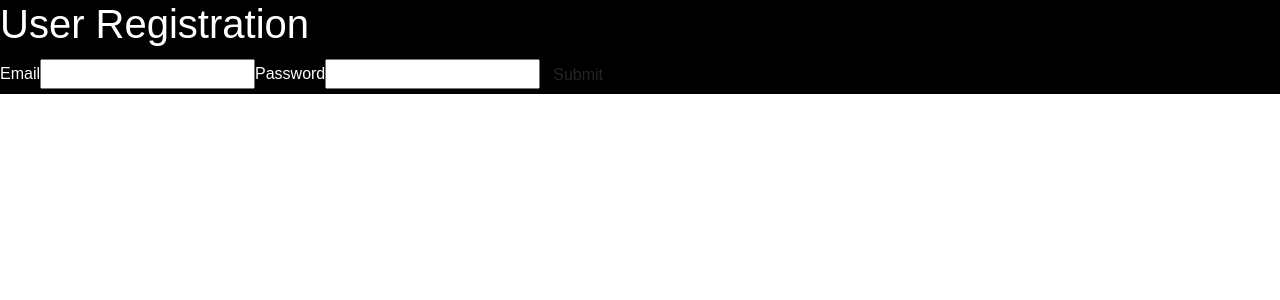
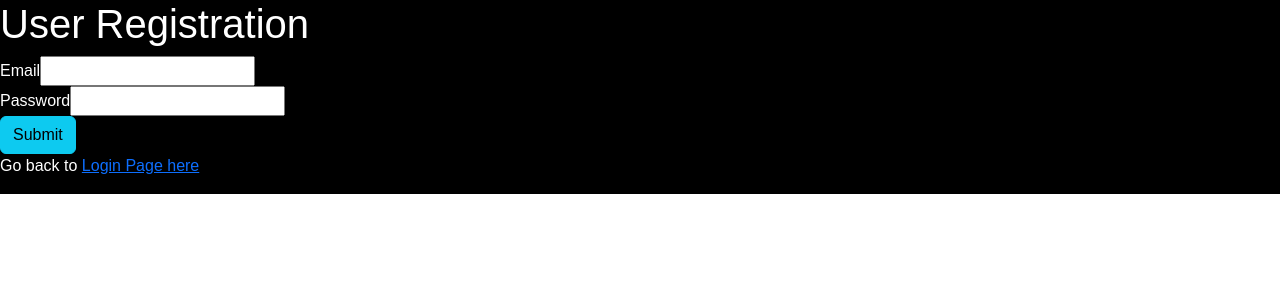
Before and after one commit to AmaanKang/Recipe_Sharing_Frontend, a React (Create React App) app: page /register in a window 1280 px wide. Shown: the top 300 px of the page. Built offline with nearby package versions, Linux system fonts and the light colour scheme; no server answers.

Commit message:
Login is working

```diff
--- a/src/App.js
+++ b/src/App.js
@@ -10,7 +10,6 @@ import Reviews from './components/reviews/Reviews';
 import AddNewRecipe from './components/addNewRecipe/AddNewRecipe';
 import Login from './components/login/Login';
 import Register from './components/register/Register';
-import Contacts from './components/contacts/Contacts';
 
 function App() {
   const [token, setToken] = useState(false);
@@ -62,7 +61,7 @@ function App() {
         <Routes>
           <Route path="/" element={<Home recipes={recipes} getRecipeData={getRecipeData} recipe={recipe} reviews={reviews} setReviews={setReviews}/>}>Home</Route>
           <Route path="/add-new-recipe" element={<AddNewRecipe/>}>Add New recipe</Route>
-          <Route path="/contact" element={<Contacts/>}>Contact</Route>
+          <Route path="/contact" element={<Contacts />}>Contact</Route>
         </Routes>
       </div>
     );
--- a/src/components/login/Login.js
+++ b/src/components/login/Login.js
@@ -7,7 +7,7 @@ import './Login.css';
 import PropTypes from 'prop-types';
 import {Link} from 'react-router-dom';
 import api from '../../api/axiosConfig';
-
+import {Button} from 'react-bootstrap';
 
 async function loginUser(credentials) {
     /**
@@ -31,11 +31,11 @@ export default function Login({ setToken }) {
 
   const handleSubmit = async e => {
     e.preventDefault();
-    const response = await api.post('api/v1/users',{
+    const response = await api.post('api/v1/login',{
       emailAddress:username,
       password:password
     });
-    if(response == 1){
+    if(response.data == 1){
       setToken(true);
     }else{
       setToken(false);
@@ -50,12 +50,13 @@ export default function Login({ setToken }) {
           <p>Username</p>
           <input type="text" onChange={e => setUserName(e.target.value)} />
         </label>
+        <br/>
         <label>
           <p>Password</p>
           <input type="password" onChange={e => setPassword(e.target.value)} />
         </label>
         <div>
-          <button type="submit">Submit</button>
+          <Button variant="info" onClick={handleSubmit}>Submit</Button>
         </div>
 
       </form>
--- a/src/components/register/Register.js
+++ b/src/components/register/Register.js
@@ -6,6 +6,7 @@ import { useState } from 'react';
 import api from '../../api/axiosConfig';
 import { useNavigate } from 'react-router-dom';
 import {Link} from 'react-router-dom';
+import {Button} from 'react-bootstrap';
 
 export default function Register() {
 
@@ -15,6 +16,7 @@ export default function Register() {
     // States for checking the errors
     //const [submitted, setSubmitted] = useState(false);
     //const [error, setError] = useState(false);
+    const [message,setMessage] = useState("");
 
     // Handling the email change
     const handleEmail = (e) => {
@@ -33,8 +35,17 @@ export default function Register() {
         e.preventDefault();
         if (email === '' || password === '') {
             //setError(true);
+            setMessage("Email and password fields are required!");
         } else {
             const response = await api.post('api/v1/users',{emailAddress:email,password:password});
+            console.log(response.data);
+            if(response.data == 1){
+                setEmail('');
+                setPassword('');
+                setMessage("Account created!");
+            }else{
+                setMessage("An error occured, Please try again!");
+            }
             //const navigate = useNavigate();
             //setSubmitted(true);
             //setError(false);
@@ -53,9 +64,7 @@ export default function Register() {
                     //display: submitted ? '' : 'none',
                 }}>
                 <h3>User {email} successfully registered!!</h3>
-                <p>
-                    Go back to <Link to='/login'>Login Page here</Link>
-                </p>
+
             </div>
         );
     };
@@ -81,8 +90,7 @@ export default function Register() {
 
             {/* Calling to the methods */}
             <div className="messages">
-                {/*errorMessage()*/}
-                {/*successMessage()*/}
+                <h3>{message}</h3>
             </div>
 
             <form>
@@ -91,15 +99,17 @@ export default function Register() {
                 <label className="label">Email</label>
                 <input onChange={handleEmail} className="input"
                     value={email} type="email" />
-
+                <br/>
                 <label className="label">Password</label>
                 <input onChange={handlePassword} className="input"
                     value={password} type="password" />
 
-                <button onClick={handleSubmit} className="btn"
-                        type="submit">
-                    Submit
-                </button>
+                <div>
+                    <Button variant="info" onClick={handleSubmit}>Submit</Button>
+                </div>
+                <p>
+                    Go back to <Link to='/login'>Login Page here</Link>
+                </p>
             </form>
         </div>
     );
```
